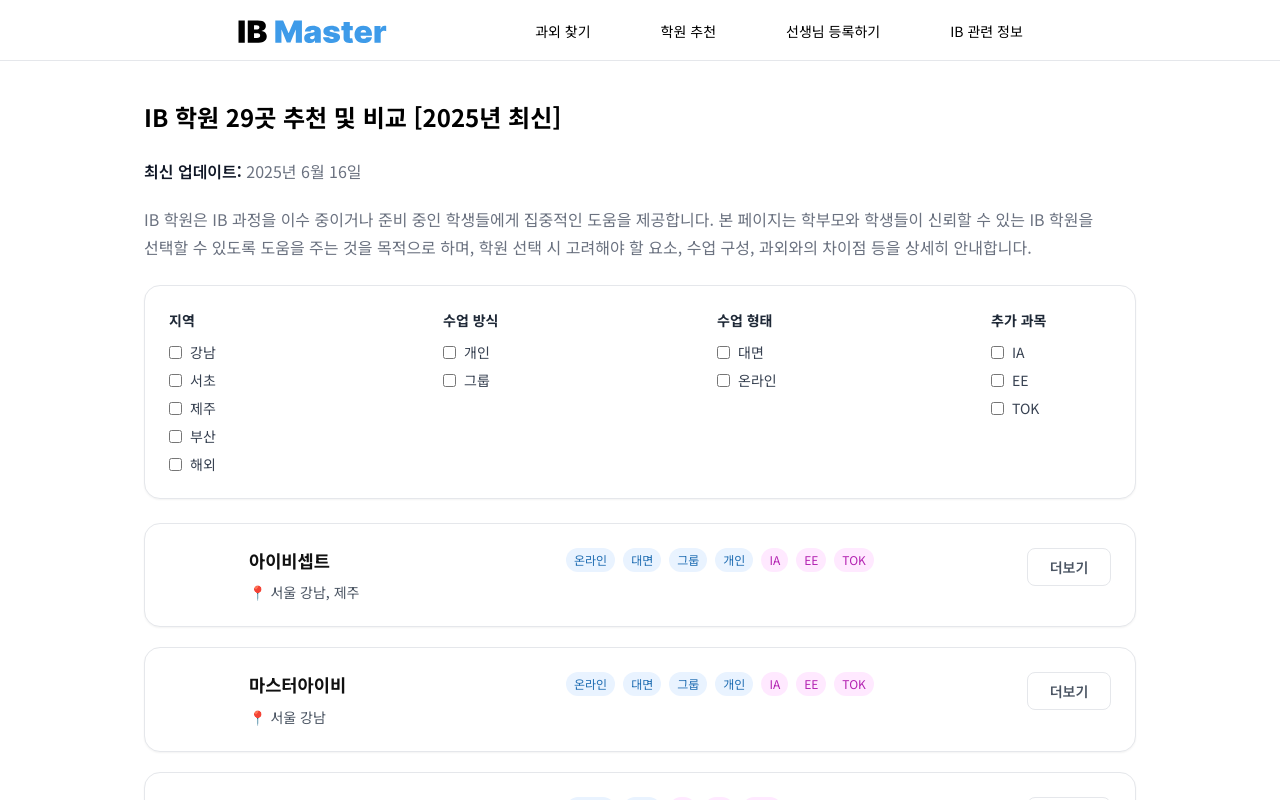
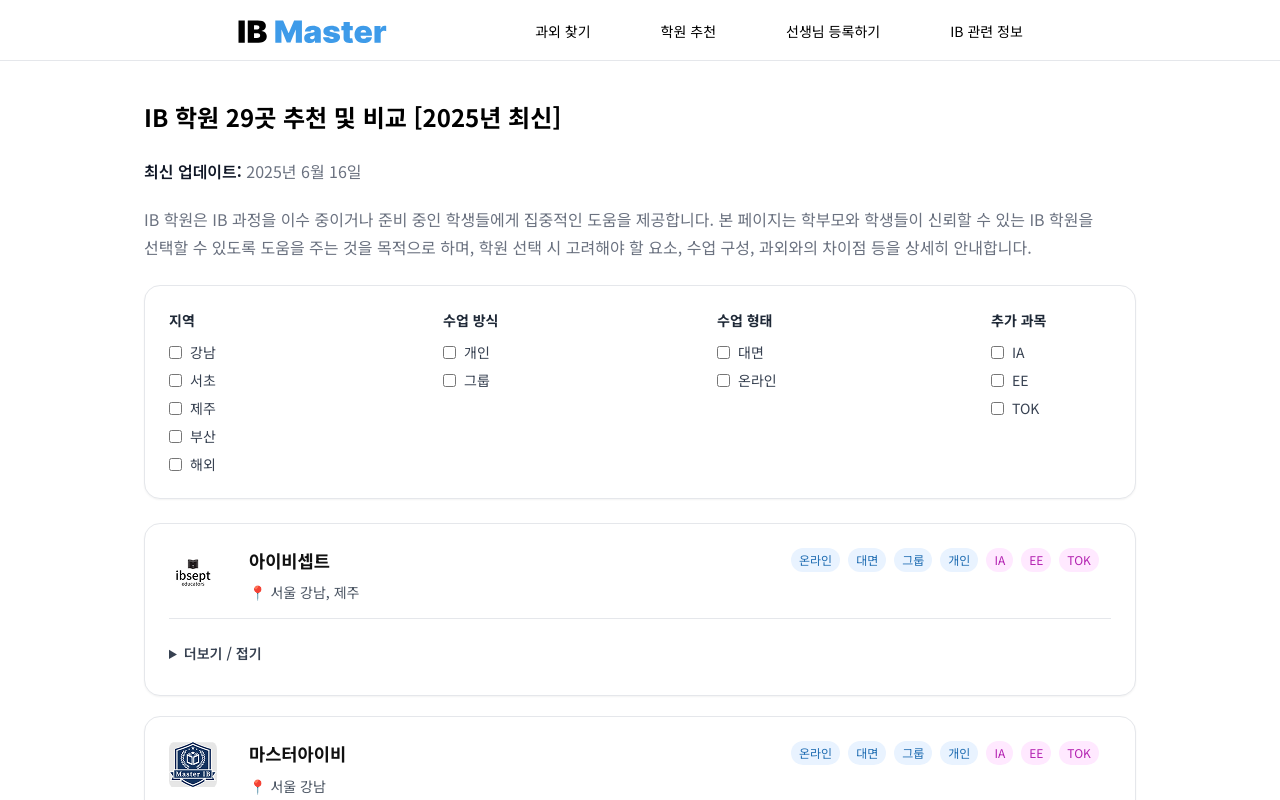
Before and after one commit to antoinelavo/learning-react, a Next.js app: page /hagwons in a window 1280 px wide. Shown: the top 800 px of the page. Built offline with nearby package versions, Linux system fonts and the light colour scheme.

Commit message:
Update HagwonCard.js

```diff
--- a/components/HagwonCard.js
+++ b/components/HagwonCard.js
@@ -1,21 +1,27 @@
-import { useState } from 'react';
-
-export default function HagwonCard({ image, name, region, format, lessonType, ia_ee_tok, description, address, url, }) {
-  const [showDetails, setShowDetails] = useState(false);
-
+export default function HagwonCard({
+  image,
+  name,
+  region,
+  format,
+  lessonType,
+  ia_ee_tok,
+  description,
+  address,
+  url,
+}) {
   return (
     <div className="bg-white border border-gray-200 p-6 rounded-2xl shadow-sm hover:shadow-lg hover:-translate-y-1 transition-all duration-200">
       <div className="flex flex-wrap justify-between flex-row items-start">
         <div className="flex gap-[2em]">
           <div className="relative w-[3em] h-[3em]">
-              {/* <img
+            <img
               src={image}
               alt={`${name} 로고`}
               width={48}
               height={48}
               loading="lazy"
               style={{ borderRadius: '8px' }}
-              /> */}
+            />
           </div>
           <div className="w-[11em]">
             <div className="text-[1.1em] font-bold mb-2 text-[#111]">{name}</div>
@@ -32,7 +38,8 @@
               {tag}
             </span>
           ))}
-            {ia_ee_tok && ['IA', 'EE', 'TOK'].map((tag, i) => (
+          {ia_ee_tok &&
+            ['IA', 'EE', 'TOK'].map((tag, i) => (
               <span
                 key={`core-${i}`}
                 className="text-xs px-2 py-1.5 bg-[#ffe9ff] text-[#b321b1] rounded-full leading-none"
@@ -41,17 +48,12 @@
               </span>
             ))}
         </div>
-
-          <button
-            className="border w-[6em] l-[2em] py-2 rounded-lg text-gray-600 hover:bg-gray-200 font-semibold text-sm"
-            onClick={() => setShowDetails(prev => !prev)}
-          >
-            {showDetails ? '접기' : '더보기'}
-          </button>
       </div>
 
-        {showDetails && (
-          <div className="border-t pt-4 text-gray-600 w-full mt-[1em]">
+      <details className="mt-[1em] border-t pt-4 text-gray-600 w-full group">
+        <summary className="cursor-pointer font-semibold text-sm text-gray-700 py-2 hover:underline">
+          더보기 / 접기
+        </summary>
         <p className="my-4 text-sm leading-[1.8em]">{description}</p>
         <p className="mb-4 text-sm leading-[1.8em]">주소: {address}</p>
         <div className="flex gap-3 flex-wrap">
@@ -59,12 +61,16 @@
             <svg xmlns="http://www.w3.org/2000/svg" className="icon" width="16" height="16" fill="currentColor" viewBox="0 0 24 24"><path d="M12.003 2C6.478 2 2 5.858 2 10.527c0 2.486 1.379 4.693 3.548 6.197l-1.13 3.7a.5.5 0 0 0 .702.599l4.285-2.104a12.24 12.24 0 0 0 2.598.278c5.523 0 10.003-3.858 10.003-8.527S17.526 2 12.003 2Z"/></svg>
             카카오톡
           </button>
-              <a target="_blank" rel="noopener noreferrer" className="contact-btn px-4 py-2 text-sm bg-gray-50 border border-gray-300 rounded-lg text-gray-900 hover:bg-gray-100 hover:border-gray-400">
+          <a
+            href={url}
+            target="_blank"
+            rel="noopener noreferrer"
+            className="contact-btn px-4 py-2 text-sm bg-gray-50 border border-gray-300 rounded-lg text-gray-900 hover:bg-gray-100 hover:border-gray-400"
+          >
             홈페이지
           </a>
         </div>
-          </div>
-        )}
+      </details>
     </div>
   );
 }
```
Lines whose indentation alone changed are shown as unchanged.
